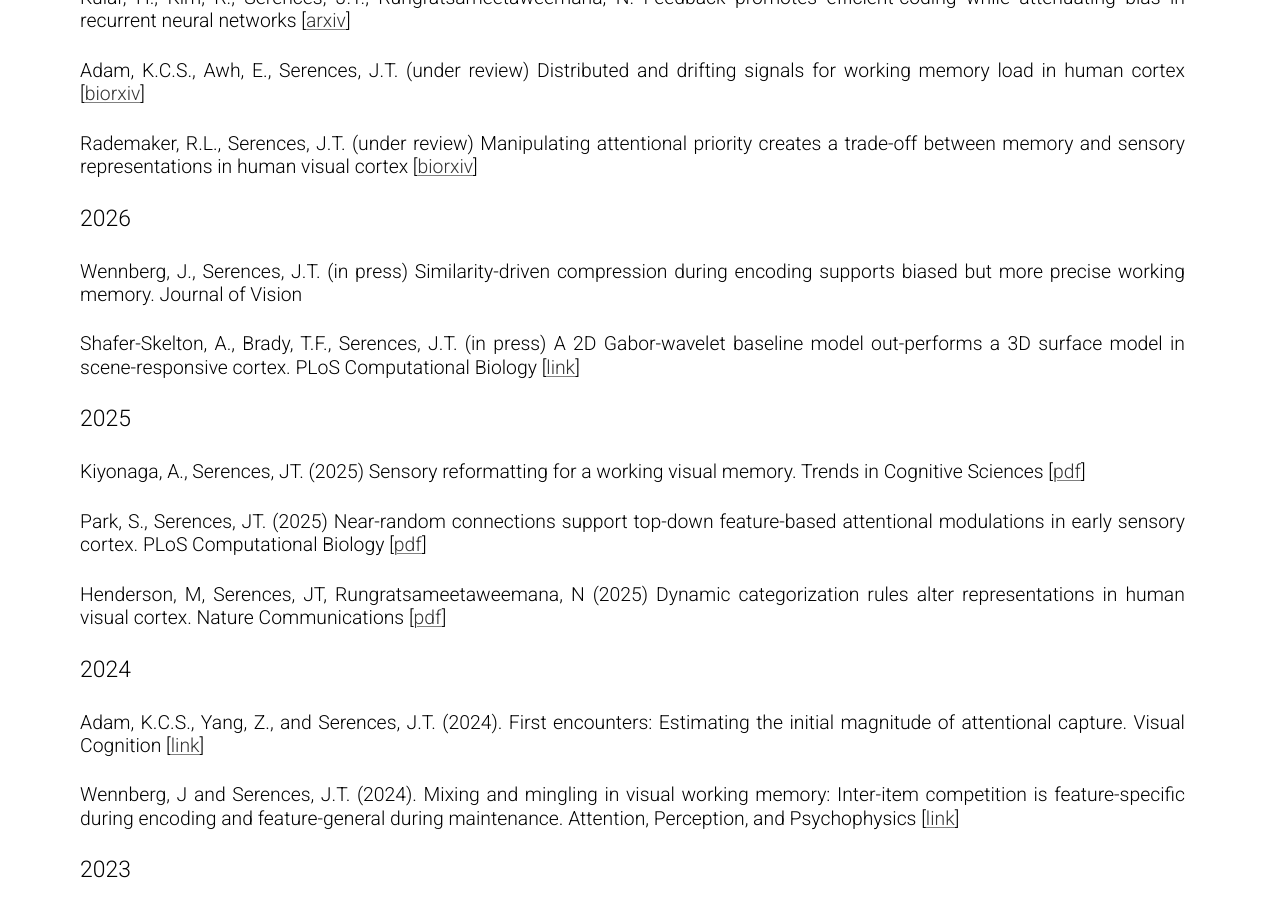
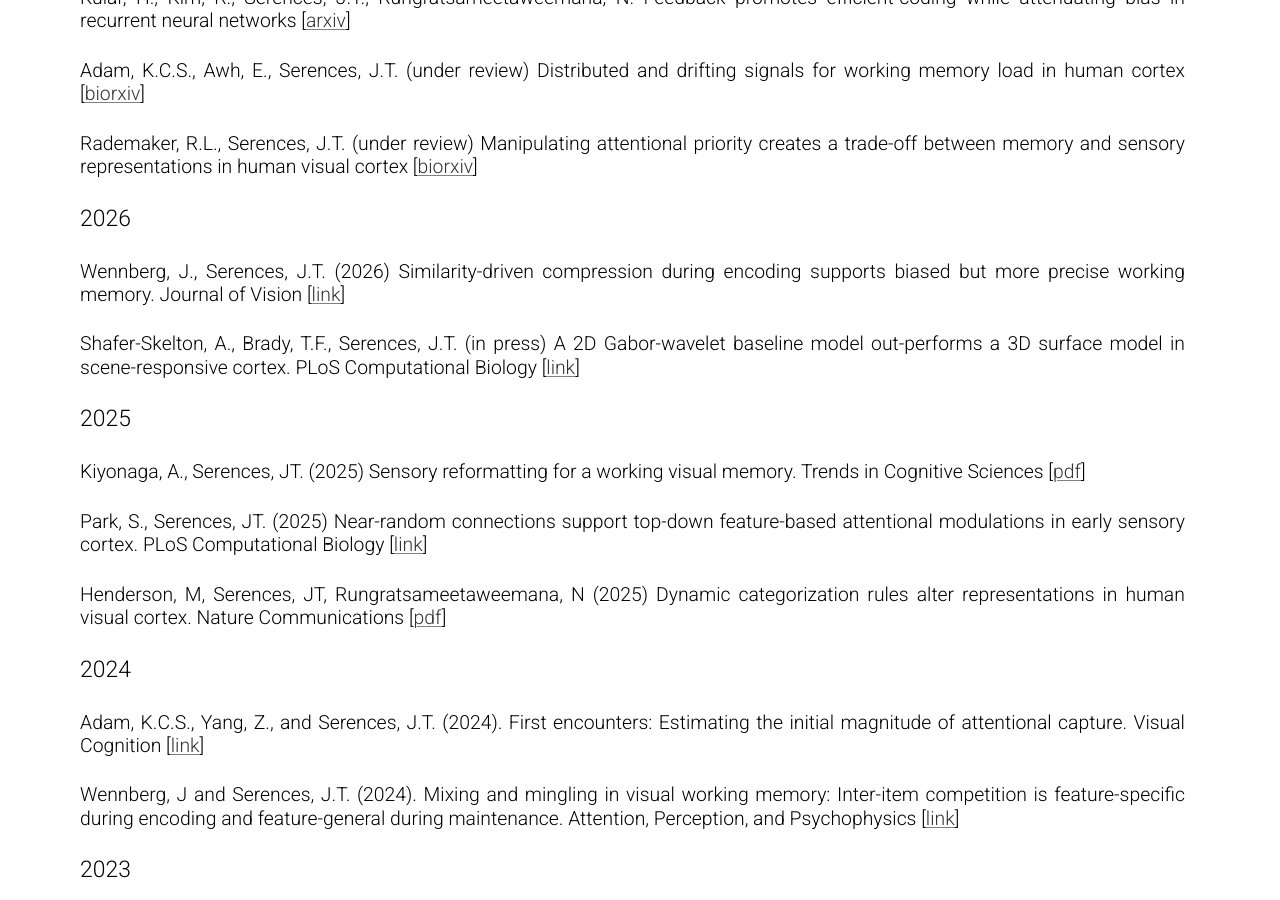
Before and after one commit to JohnSerences/johnserences.github.io, a Jekyll site: the page built from pages/pubs.md, in a window 1280 px wide and 900 px high, scrolled down 347 px. Built offline with Jekyll 4.4.1, drawn with Linux system fonts in a browser that asks for light colours; nearby versions of some CDN libraries.

Commit message:
Update pubs.md

```diff
--- a/pages/pubs.md
+++ b/pages/pubs.md
@@ -16,7 +16,7 @@ Rademaker, R.L., Serences, J.T. (under review) Manipulating attentional priority
 
 ## 2026
 
-Wennberg, J., Serences, J.T. (in press) Similarity-driven compression during encoding supports biased but more precise working memory. Journal of Vision
+Wennberg, J., Serences, J.T. (2026) Similarity-driven compression during encoding supports biased but more precise working memory. Journal of Vision [[link](https://jov.arvojournals.org/article.aspx?articleid=2811702)]
 
 Shafer-Skelton, A., Brady, T.F., Serences, J.T. (in press) A 2D Gabor-wavelet baseline model out-performs a 3D surface model in scene-responsive cortex. PLoS Computational Biology [[link](https://journals.plos.org/ploscompbiol/article?id=10.1371/journal.pcbi.1013888)]
 
@@ -24,7 +24,7 @@ Shafer-Skelton, A., Brady, T.F., Serences, J.T. (in press) A 2D Gabor-wavelet ba
 
 Kiyonaga, A., Serences, JT. (2025) Sensory reformatting for a working visual memory. Trends in Cognitive Sciences [[pdf](https://drive.google.com/file/d/1riSZgcg9uPTocVv3MgjhjAVcxsjWzNP3/view?usp=drive_link)]
 
-Park, S., Serences, JT. (2025) Near-random connections support top-down feature-based attentional modulations in early sensory cortex. PLoS Computational Biology [[pdf](https://drive.google.com/file/d/1abO9sFQuBKqyb20xxcNiEJnRiAWQOg1N/view?usp=drive_link)]
+Park, S., Serences, JT. (2025) Near-random connections support top-down feature-based attentional modulations in early sensory cortex. PLoS Computational Biology [[link](https://journals.plos.org/ploscompbiol/article?id=10.1371/journal.pcbi.1013396)]
 
 Henderson, M, Serences, JT, Rungratsameetaweemana, N (2025) Dynamic categorization rules alter representations in human visual cortex. Nature Communications [[pdf](https://drive.google.com/file/d/1YGcD2sEa3g3oaJSHYWfZo3dZiVrzdf2D/view?usp=drive_link)]
 
```
